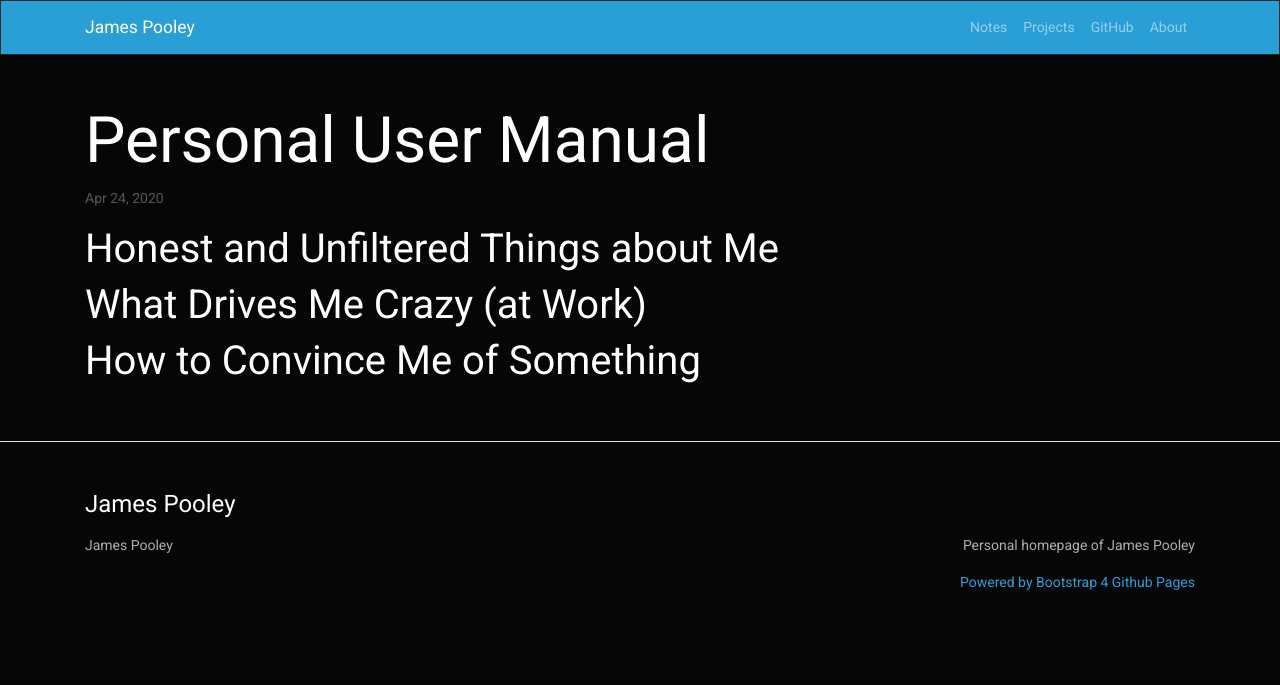
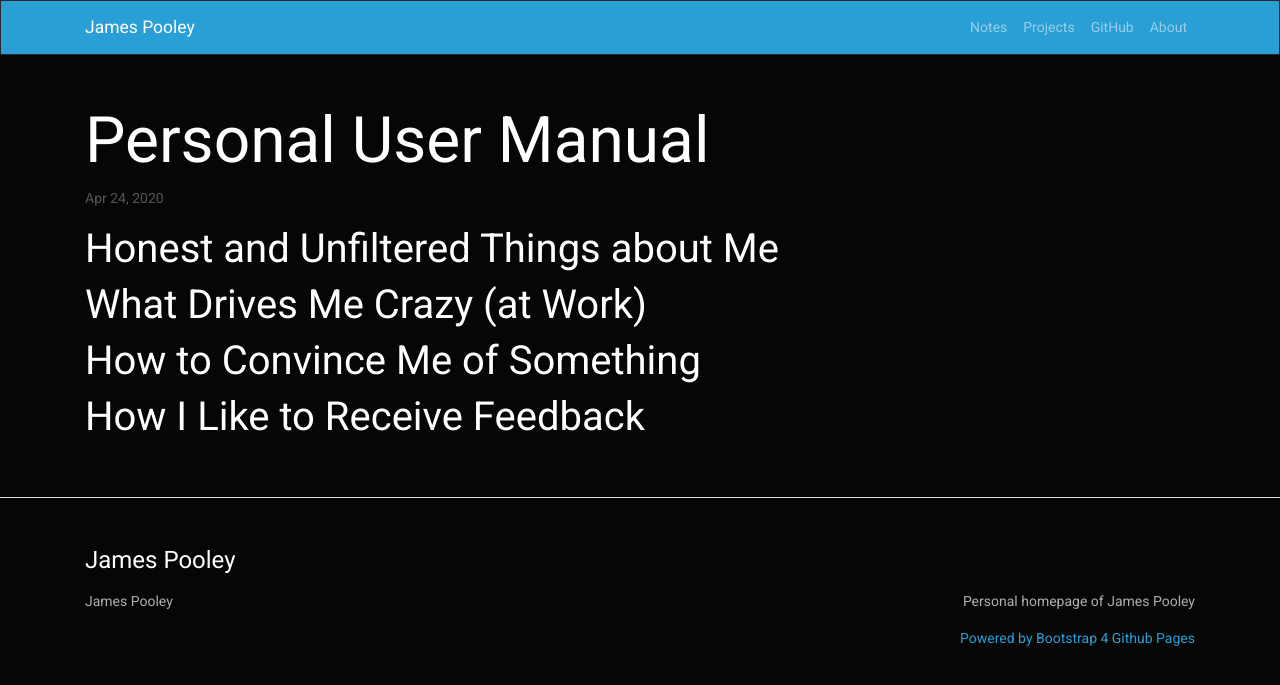
Before and after one commit to jamespooley/archived-jamespooley.github.io, a Jekyll site: the page built from _posts/2020-04-24-personal-user-manual.md, in a window 1280 px wide. Shown: the top 685 px of the page. Built offline with Jekyll 4.4.1, drawn with Linux system fonts in a browser that asks for light colours; our own code applies the rules of GitHub Pages for plain Markdown files.

Commit message:
Stub out feedback preference

```diff
--- a/_posts/2020-04-24-personal-user-manual.md
+++ b/_posts/2020-04-24-personal-user-manual.md
@@ -3,3 +3,5 @@
 ### What Drives Me Crazy (at Work)
 
 ### How to Convince Me of Something
+
+### How I Like to Receive Feedback
```
